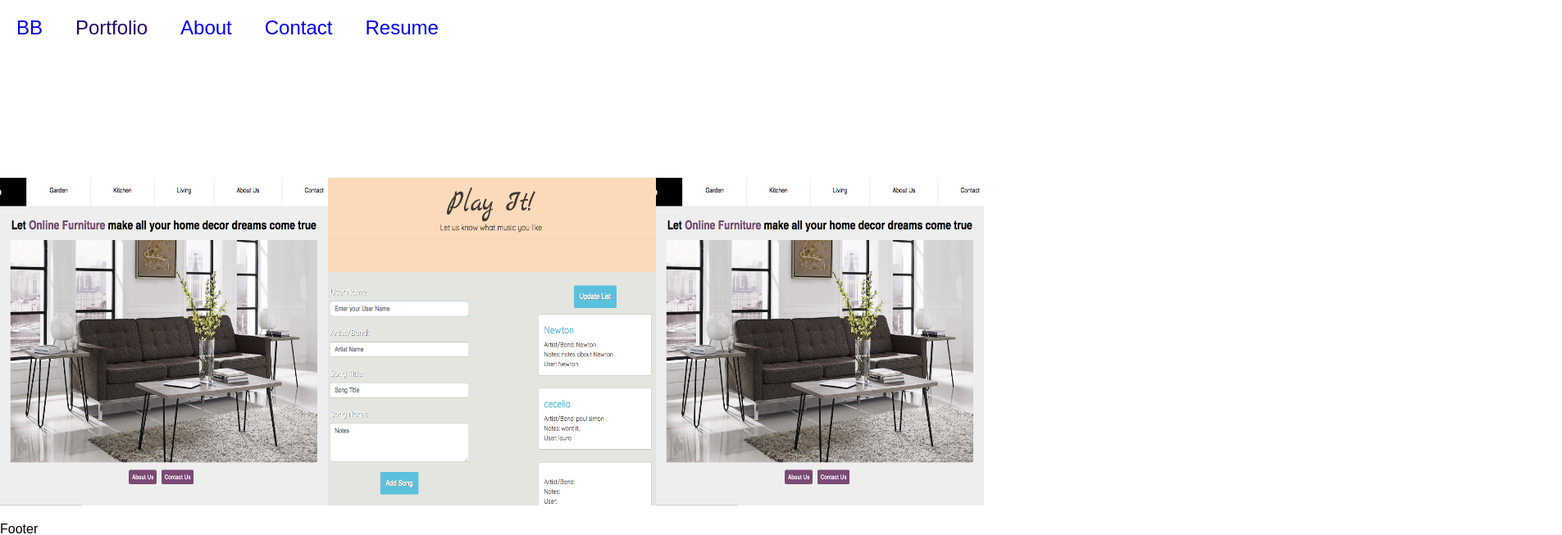
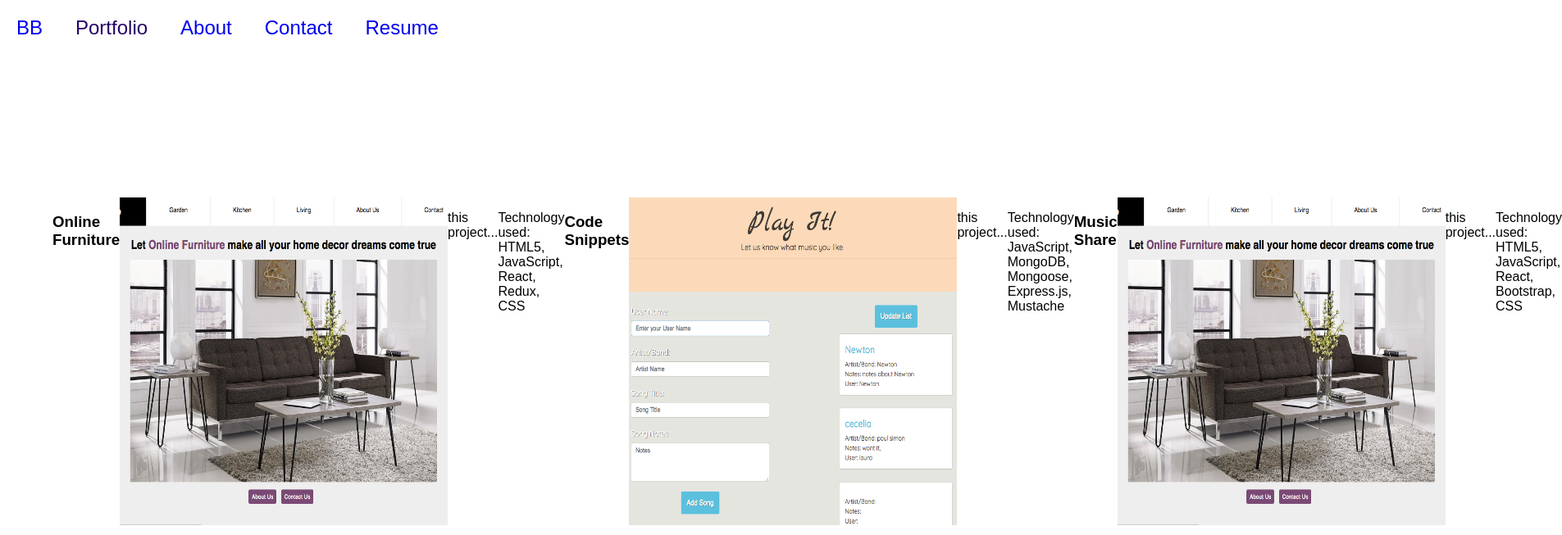
Before and after one commit to bbryant7/BB-Portfolio, a React (Create React App) app: page /portfolio in a window 1280 px wide. Shown: the top 653 px of the page at 82% size, 1905 px wide, since content can reach past the window. Built offline with nearby package versions, Linux system fonts and the light colour scheme.

Commit message:
portfolio page details

```diff
--- a/src/components/Portfolio.js
+++ b/src/components/Portfolio.js
@@ -11,9 +11,19 @@ class Portfolio extends Component {
       <div>
       <h1>  My Projects </h1>
       <div className="portfolio">
+      <h3> Online Furniture </h3>
       <img src={Ecom} height= "400px" width="400px" className="portfolio-image"/>
+      <p> this project...</p>
+      <p> Technology used: HTML5, JavaScript, React, Redux, CSS</p>
+      <h3> Code Snippets</h3>
       <img src={MusicReview} height= "400px" width="400px" className="portfolio-image"/>
+      <p>this project...</p>
+      <p> Technology used: JavaScript, MongoDB, Mongoose, Express.js, Mustache </p>
+      <h3> Music Share </h3>
       <img src={Ecom} height= "400px" width="400px" className="portfolio-image"/>
+      <p>  this project...</p>
+      <p> Technology used: HTML5, JavaScript, React, Bootstrap, CSS  </p>
+
       </div>
 
 
--- a/src/styles/index.css
+++ b/src/styles/index.css
@@ -40,11 +40,22 @@ font-size: 60px;
 color: white;
 }
 
-/*.portfolio {
+.portfolio {
   display: flex;
-}*/
+  justify-content: space-between;
+  margin: 5%;
+  color: black;
+}
 
 .portfolio-image {
-  flex-shrink: 10;
+justify-content: space-between;
 
 }
+
+.section {
+display: flex;
+}
+
+.portfolio-image:hover {
+   box-shadow: 0 4px 8px 0 rgba(0, 0, 0, 0.2), 0 6px 20px 0 rgba(0, 0, 0, 0.19);
+}
```
